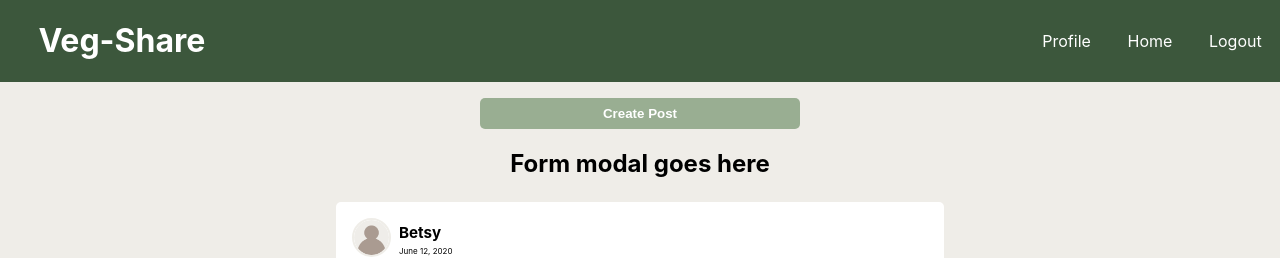
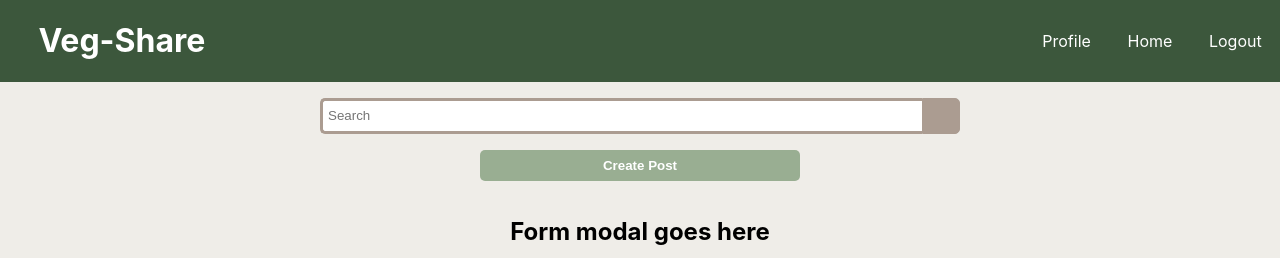
Before and after one commit to veg-share/frontend-ui, a React (Create React App) app: page / in a window 1280 px wide. Shown: the top 258 px of the page. Built offline with nearby package versions, Linux system fonts and the light colour scheme.

Commit message:
Add search bar

```diff
--- a/src/components/Search/Search.css
+++ b/src/components/Search/Search.css
@@ -0,0 +1,25 @@
+.search {
+  display: flex;
+  width: 100%;
+  margin-bottom: 0.5rem;
+}
+
+.search-bar {
+  width: 100%;
+  border: 3px solid #AB9C91;
+  border-right: none;
+  padding: 5px;
+  height: 20px;
+  border-radius: 5px 0 0 5px;
+  color: #9DBFAF;
+}
+
+.search-button {
+  width: 40px;
+  height: 36px;
+  border: 1px solid #AB9C91;
+  background-color: #AB9C91;
+  text-align: center;
+  border-radius: 0 5px 5px 0;
+  cursor: pointer;
+}
--- a/src/components/Search/Search.js
+++ b/src/components/Search/Search.js
@@ -5,7 +5,12 @@ import PropTypes from 'prop-types';
 import './Search.css';
 
 const Search = () => {
-
+  return (
+    <div className='search'>
+      <input type='text' className='search-bar' placeholder='Search'/>
+      <button type='submit' className='search-button'></button>
+    </div>
+  )
 }
 
 export default Search;
--- a/src/components/UserInteractions/UserInteractions.css
+++ b/src/components/UserInteractions/UserInteractions.css
@@ -2,7 +2,8 @@
   width: 50%;
   margin-top: 1rem;
   display: flex;
-  justify-content: center;
+  flex-direction: column;
+  align-items: center;
 }
 
 .post-button {
@@ -13,4 +14,6 @@
   border: none;
   border-radius: 5px;
   font-weight: bold;
+  margin-top: 0.5rem;
+  margin-bottom: 1rem;
 }
--- a/src/components/UserInteractions/UserInteractions.js
+++ b/src/components/UserInteractions/UserInteractions.js
@@ -1,12 +1,13 @@
 import React from 'react';
 import './UserInteractions.css';
-// import Search from '../Search/Search';
+import Search from '../Search/Search';
 // import FormModal from '../FormModal/FormModal';
 
 const UserInteractions = () => {
   return (
     <div className='interactions-container'>
       {/* conditionally render search component based on view */}
+      <Search />
       <button className='post-button'>Create Post</button>
     </div>
   )
```
